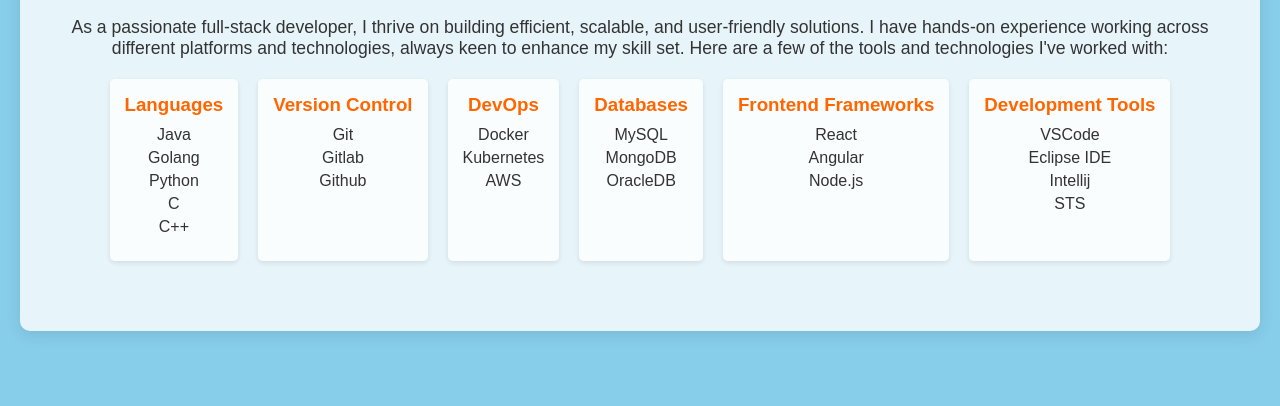
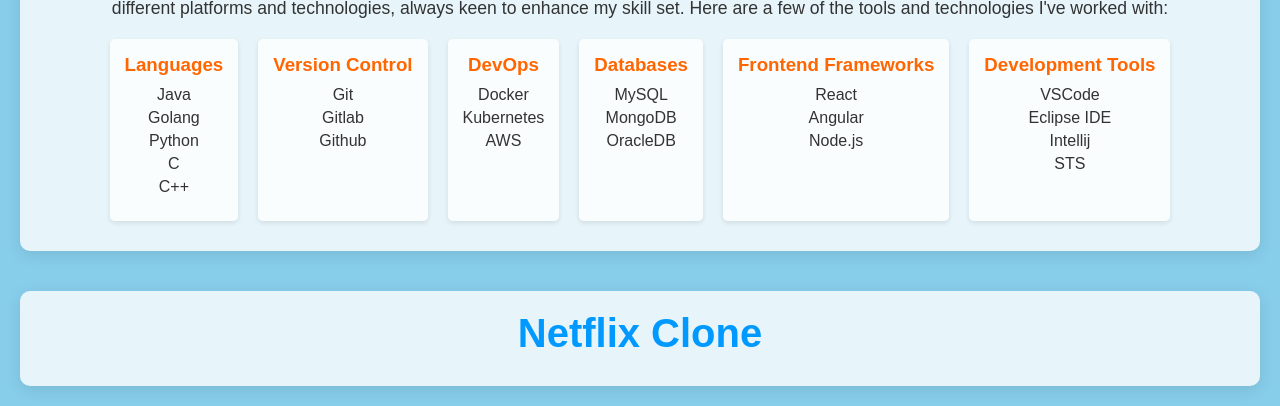
Before and after one commit to anandmuley568/Anand-Portfolio, a plain HTML site: page index.html in a window 1280 px wide. Shown: the part 449-855 px from the top of the page. Before the commit the page ends 800 px from the top, so only its background shows below. Drawn offline with Linux system fonts and the light colour scheme.

Commit message:
Add Project section to index.html

```diff
--- a/index.html
+++ b/index.html
@@ -179,3 +179,6 @@
         </div>
     </div>
 </section>
+<section id="Projects">
+	<h2>Netflix Clone</h2>
+</section>
```
